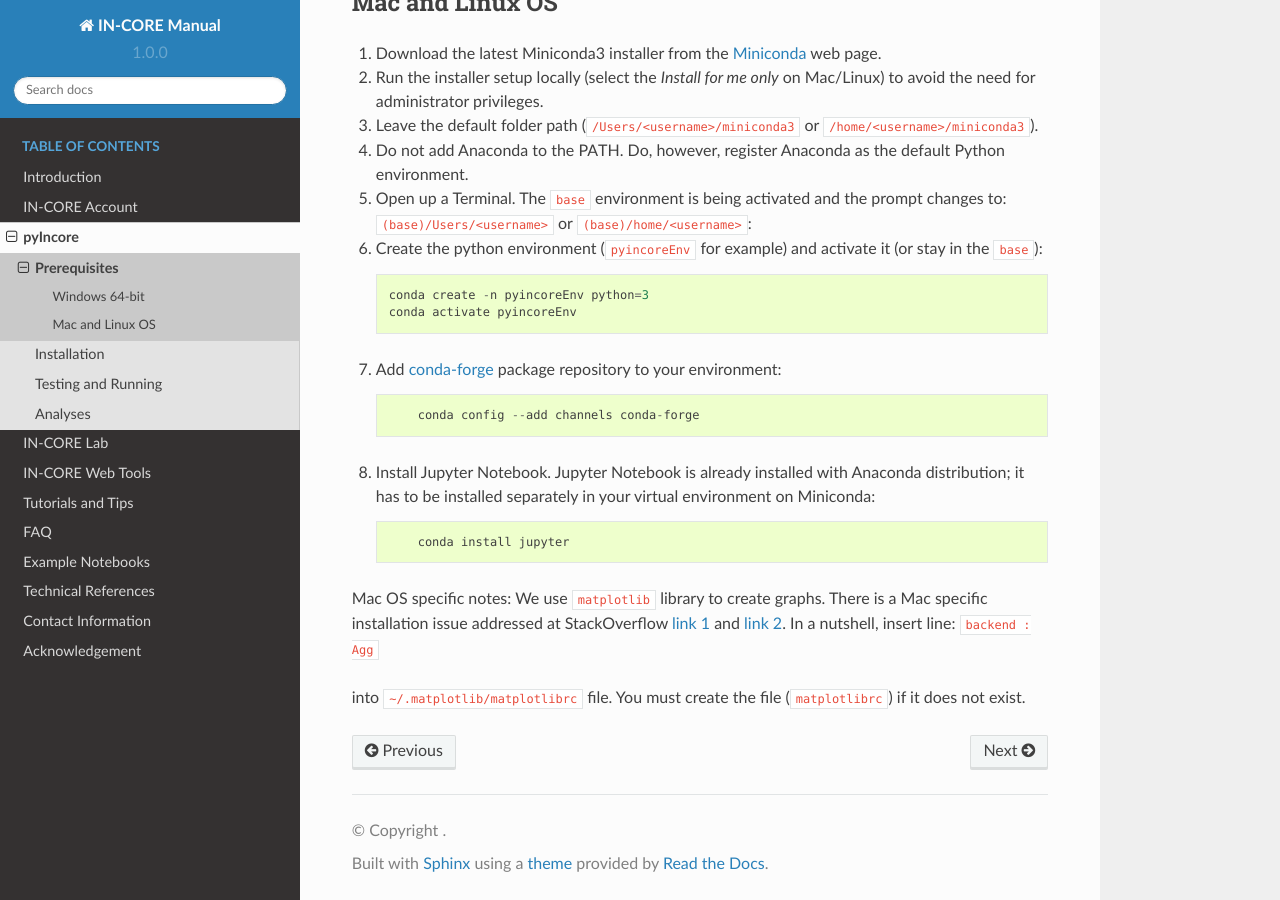
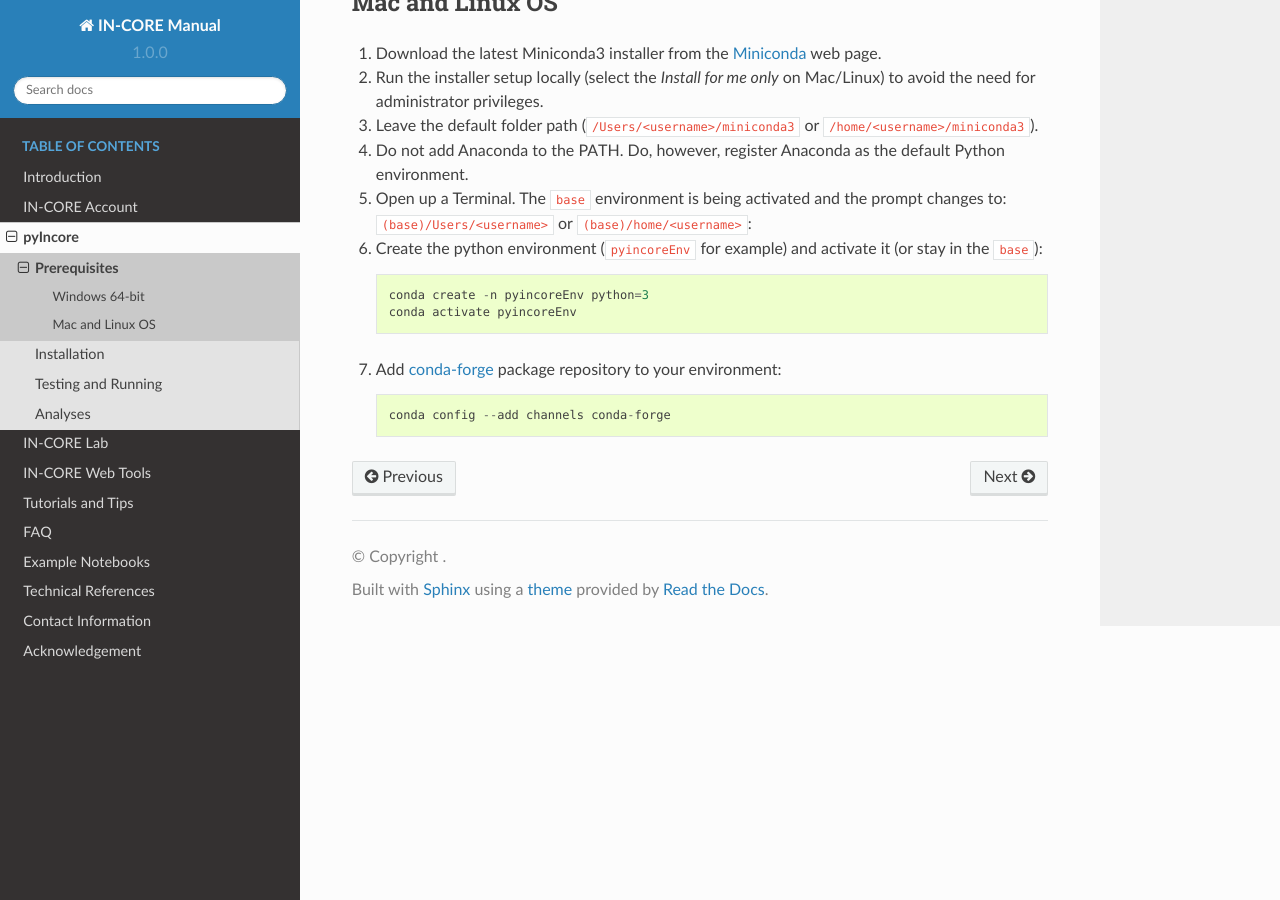
Before and after one commit to IN-CORE/incore-docs, a Sphinx documentation site: the page built from manual/source/prerequisites.md, in a window 1280 px wide and 900 px high, scrolled down 1599 px. Built offline with Sphinx 7.4.7 and the Read the Docs theme 2.0.0, drawn with Linux system fonts in a browser that asks for light colours; pages that are not in the unit, such as notebooks, are missing from menus.

Commit message:
remove jupyter and matplotlib from prerequisites

````diff
--- a/manual/source/prerequisites.md
+++ b/manual/source/prerequisites.md
@@ -47,7 +47,7 @@ In the Installation section we provide instructions for environment manager usin
 
 7. Add [conda-forge](https://conda-forge.org/) package repository to your environment:
     ```
-        conda config --add channels conda-forge
+    conda config --add channels conda-forge
     ```
 
 ### Mac and Linux OS
@@ -70,17 +70,5 @@ In the Installation section we provide instructions for environment manager usin
 
 7. Add [conda-forge](https://conda-forge.org/) package repository to your environment:
     ```
-        conda config --add channels conda-forge
-      ```
-
-8. Install Jupyter Notebook. Jupyter Notebook is already installed with Anaconda distribution; it has to be installed separately in your virtual environment on Miniconda:
+    conda config --add channels conda-forge
     ```
-        conda install jupyter
-    ```
-
-Mac OS specific notes: We use `matplotlib` library to create graphs. There is a Mac specific installation issue addressed at StackOverflow [link 1](https://stackoverflow.com/questions/4130355/python-matplotlib-framework-under-macosx) and [link 2](https://stackoverflow.com/questions/21784641/installation-issue-with-matplotlib-python). In a nutshell, insert line:
-    ```
-        backend : Agg
-    ```
-
-into `~/.matplotlib/matplotlibrc` file. You must create the file (`matplotlibrc`) if it does not exist.
````
Also changed, not shown: 3 other files.
